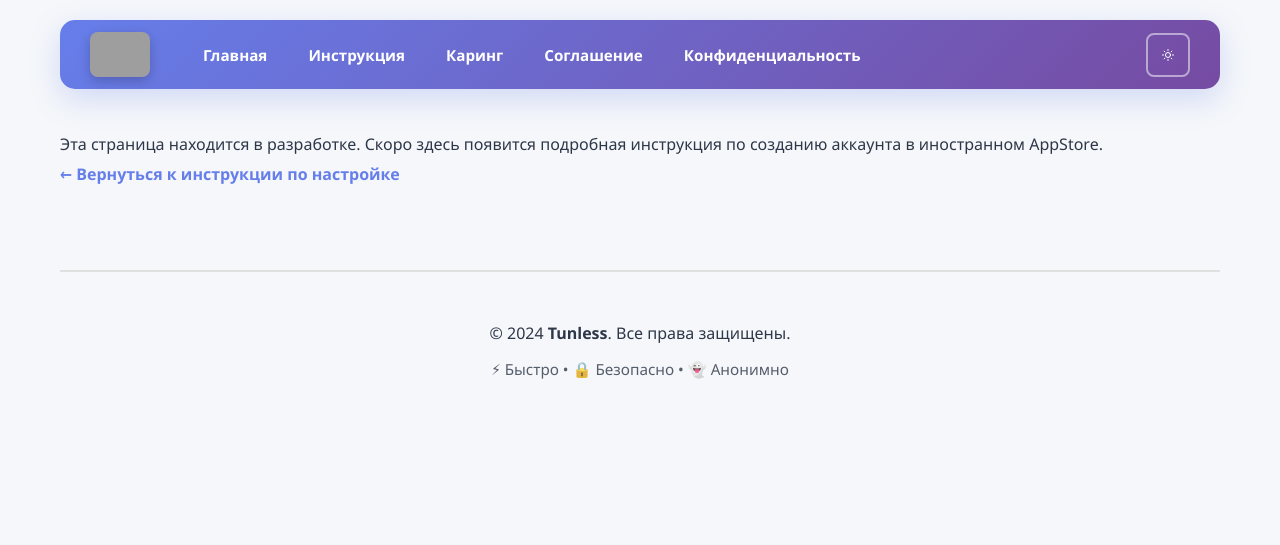
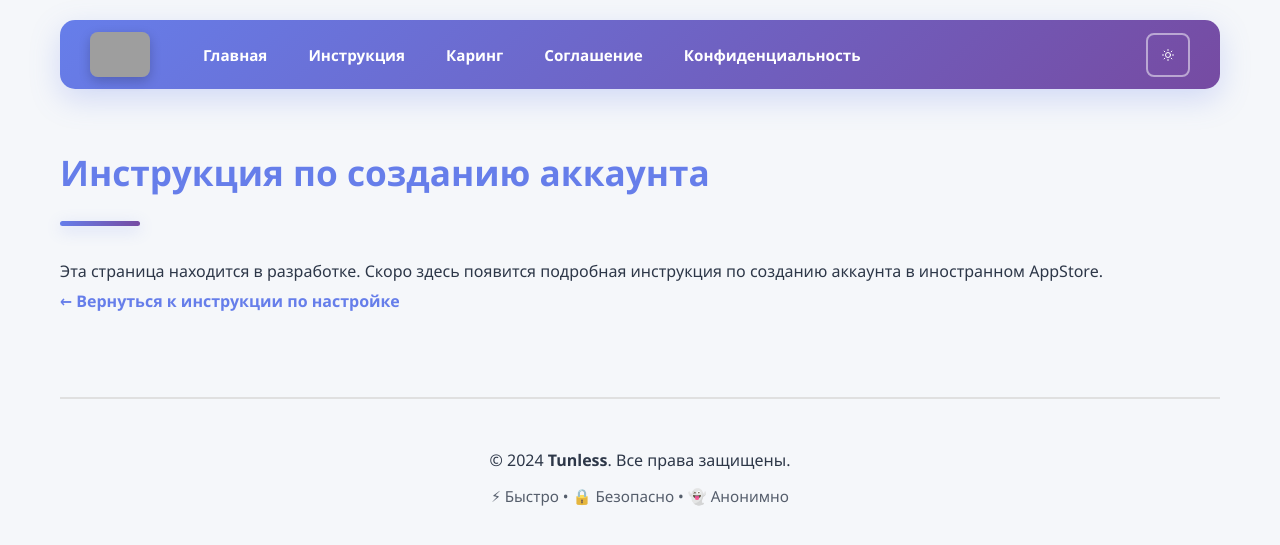
Before and after one commit to Michael-K-cloud/Tunless_Modern, a Jekyll site: the page built from account.md, in a window 1280 px wide. Shown: the top 545 px of the page. Built offline with Jekyll 4.4.1, drawn with Linux system fonts in a browser that asks for light colours; grey boxes are pictures that could not be loaded.

Commit message:
Update account.md

```diff
--- a/account.md
+++ b/account.md
@@ -2,7 +2,7 @@
 layout: default
 title: Инструкция по созданию аккаунта
 ---
-
+## Инструкция по созданию аккаунта
 
 Эта страница находится в разработке. Скоро здесь появится подробная инструкция по созданию аккаунта в иностранном AppStore.
 
```
